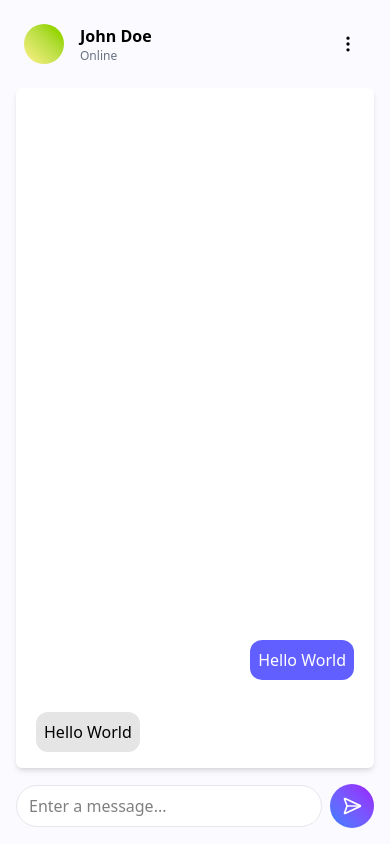
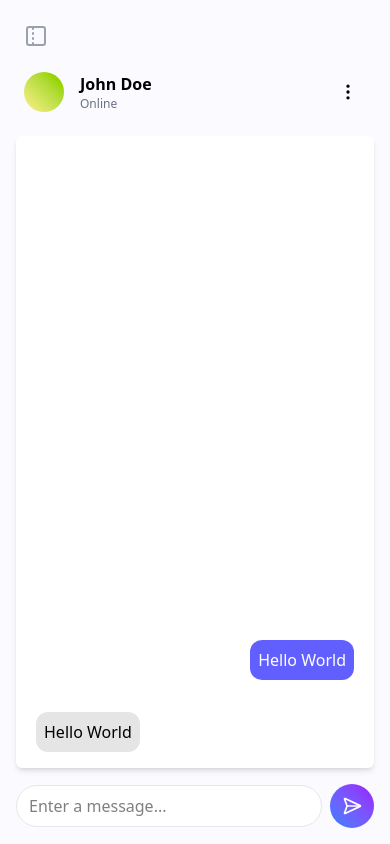
Before and after one commit to gstsdev/chat-app, a React (Vite) app: page / in a window 390 px wide. Built offline with nearby package versions, Linux system fonts and the light colour scheme.

Commit message:
chore(pages/chat): add layout responsiveness
- hide sidebar on mobile version
- allow toggling sidebar

```diff
--- a/src/pages/chat/index.tsx
+++ b/src/pages/chat/index.tsx
@@ -1,17 +1,44 @@
+import { PanelLeftDashedIcon } from "lucide-react";
 import ChatInfoHeader from "./ChatInfoHeader";
 import ChatMessageHistory from "./ChatMessageHistory";
 import ChatSidebar from "./ChatSidebar";
 import MessageForm from "./MessageForm";
+import { useState } from "react";
+import { cn } from "../../utils";
 
 export default function ChatPage() {
+  const [sidebarActive, setSidebarActive] = useState(false);
+
   return (
     <div className="flex flex-col size-full bg-[#fafaff]">
-      <div className="m-auto h-full w-full flex max-w-5xl p-4">
-        <aside className="hidden lg:block">
+      <div className="m-auto h-full w-full lg:flex max-w-5xl p-4">
+        <aside
+          className={cn(
+            "min-w-0 min-h-0",
+            "max-lg:w-full max-lg:px-4 max-lg:pb-4",
+            "max-lg:absolute max-lg:inset-x-0 max-lg:top-16 max-lg:bottom-0",
+            "max-lg:bg-gray-50",
+            !sidebarActive && "max-lg:hidden",
+            "lg:w-72 lg:-ml-10 lg:mr-4",
+          )}
+        >
           <ChatSidebar />
         </aside>
         <main className="flex flex-col size-full gap-2">
-          <div className="w-full mb-2">
+          <button
+            className={cn(
+              "w-fit p-2",
+              "text-gray-400 hover:bg-black/5",
+              sidebarActive && "text-black bg-black/10 hover:bg-black/15",
+              "rounded-full",
+              "cursor-pointer",
+              "lg:hidden",
+            )}
+            onClick={() => setSidebarActive(!sidebarActive)}
+          >
+            <PanelLeftDashedIcon className="size-6" />
+          </button>
+          <div className="w-full flex mb-2">
             <ChatInfoHeader />
           </div>
           <div className="flex-1">
```
